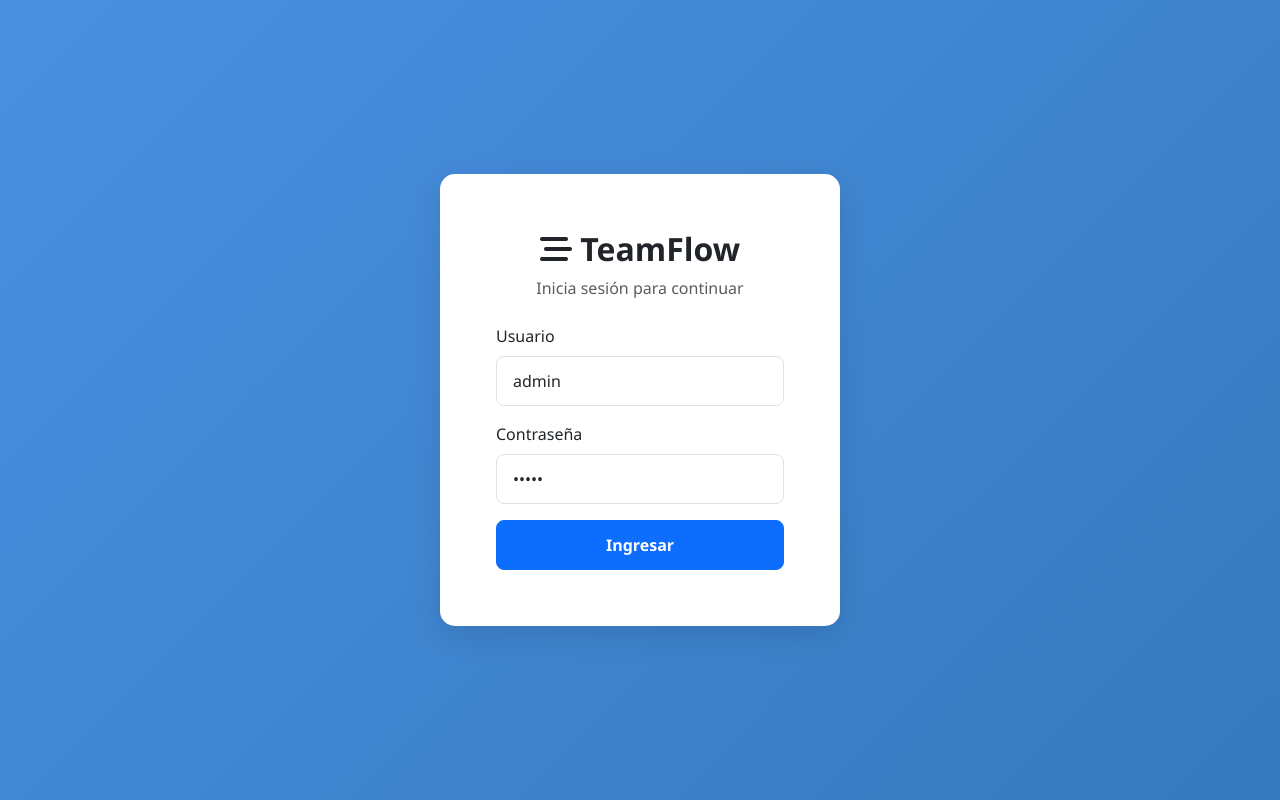
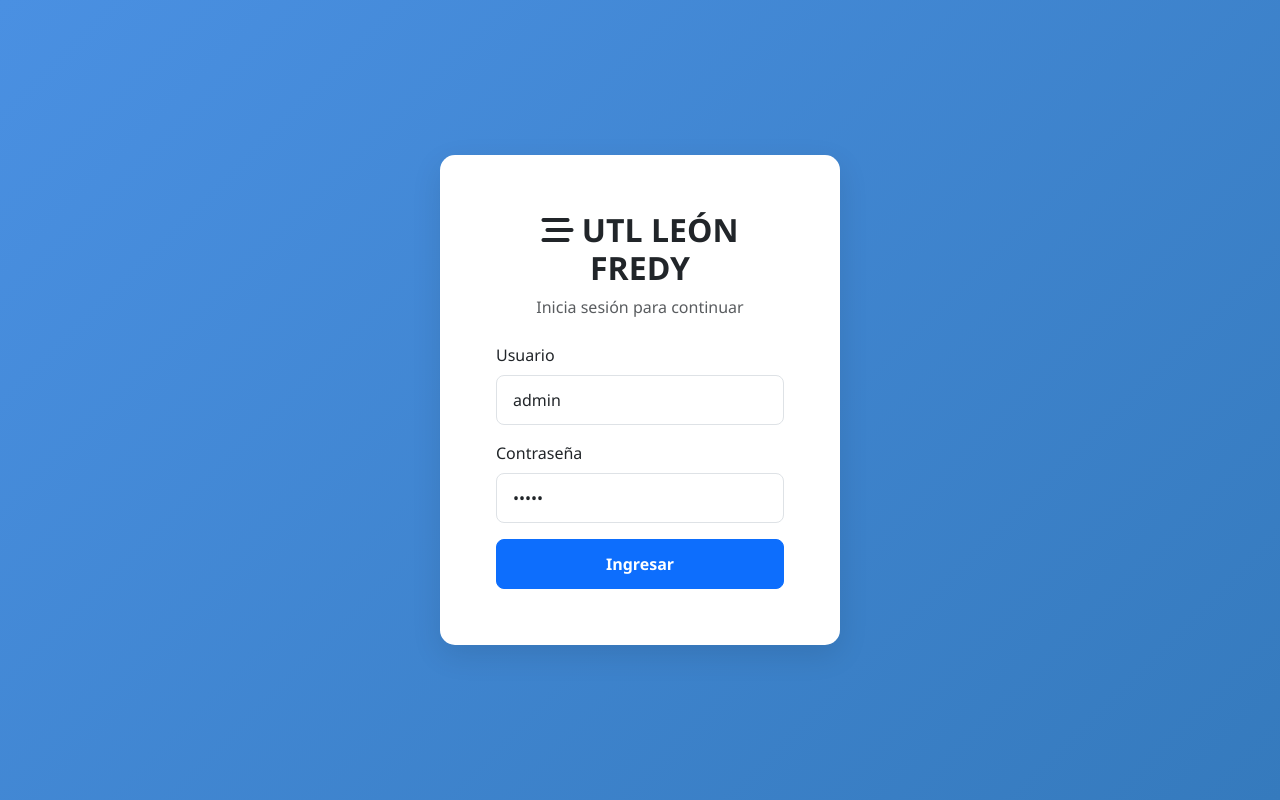
Before and after one commit to echeverri58/flujotrabajoutl, a plain HTML site: page index.html in a window 1280 px wide. Drawn offline with nearby package versions, Linux system fonts and the light colour scheme.

Commit message:
Update index.html

```diff
--- a/index.html
+++ b/index.html
@@ -276,7 +276,7 @@
         <div class="card login-card">
             <div class="card-body">
                 <div class="text-center mb-4">
-                    <h2 class="card-title"><i class="fas fa-stream"></i> TeamFlow</h2>
+                    <h2 class="card-title"><i class="fas fa-stream"></i> UTL LEÓN FREDY</h2>
                     <p class="text-muted">Inicia sesión para continuar</p>
                 </div>
                 <form id="login-form">
@@ -300,7 +300,7 @@
         <!-- Barra de Navegación -->
         <nav class="navbar navbar-expand-lg fixed-top">
             <div class="container-fluid">
-                <a class="navbar-brand" href="#"><i class="fas fa-stream"></i> TeamFlow</a>
+                <a class="navbar-brand" href="#"><i class="fas fa-stream"></i> UTL LEÓN FREDY/a>
                 <button class="navbar-toggler" type="button" data-bs-toggle="collapse" data-bs-target="#navbarNav" aria-controls="navbarNav" aria-expanded="false" aria-label="Toggle navigation">
                     <span class="navbar-toggler-icon"></span>
                 </button>
```
